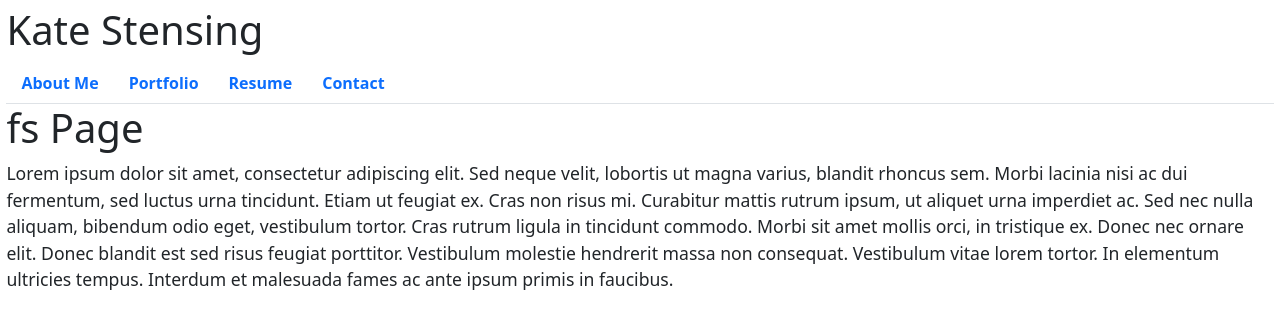
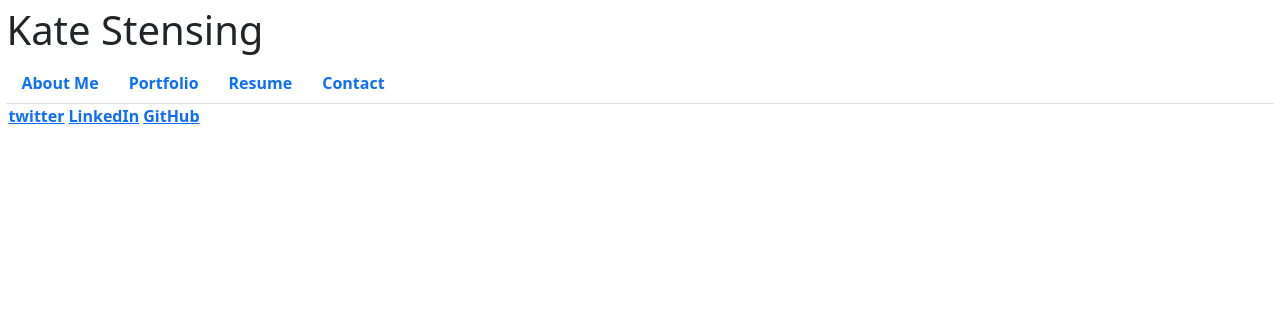
Before and after one commit to kstensing/professional-portfolio, a React (Create React App) app: page / in a window 1280 px wide. Shown: the top 328 px of the page. Built offline with nearby package versions, Linux system fonts and the light colour scheme.

Commit message:
added content in the footer

```diff
--- a/package.json
+++ b/package.json
@@ -9,7 +9,6 @@
     "bootstrap": "^5.1.3",
     "react": "17.0.2",
     "react-dom": "17.0.2",
-    "react-pdf": "^5.7.2",
     "react-scripts": "5.0.1",
     "web-vitals": "^2.1.4"
   },
--- a/src/components/Footer.js
+++ b/src/components/Footer.js
@@ -3,19 +3,10 @@ import React from 'react';
 export default function Footer() {
   return (
     <div>
-      <h1>fs Page</h1>
-      <p>
-        Lorem ipsum dolor sit amet, consectetur adipiscing elit. Sed neque
-        velit, lobortis ut magna varius, blandit rhoncus sem. Morbi lacinia nisi
-        ac dui fermentum, sed luctus urna tincidunt. Etiam ut feugiat ex. Cras
-        non risus mi. Curabitur mattis rutrum ipsum, ut aliquet urna imperdiet
-        ac. Sed nec nulla aliquam, bibendum odio eget, vestibulum tortor. Cras
-        rutrum ligula in tincidunt commodo. Morbi sit amet mollis orci, in
-        tristique ex. Donec nec ornare elit. Donec blandit est sed risus feugiat
-        porttitor. Vestibulum molestie hendrerit massa non consequat. Vestibulum
-        vitae lorem tortor. In elementum ultricies tempus. Interdum et malesuada
-        fames ac ante ipsum primis in faucibus.
-      </p>
+            <a href="https://twitter.com/StensingK" target="_blank" rel="noopener noreferrer">twitter</a>
+            <a href="http://www.linkedin.com/in/katherine-stensing-b9291930" target="_blank"
+                rel="noopener noreferrer">LinkedIn</a>
+            <a href="https://github.com/kstensing" target="_blank" rel="noopener noreferrer">GitHub</a>
     </div>
   );
 }
--- a/src/components/pages/About.js
+++ b/src/components/pages/About.js
@@ -7,7 +7,6 @@ export default function About() {
       <img className='card-img-center screenshot mx-1'
           src={require(`../../assets/portrait.jpg`)}
           alt={("portrait")}
-
           key={("portrait")}
           />
       <p>
--- a/src/components/pages/Contact.js
+++ b/src/components/pages/Contact.js
@@ -35,7 +35,10 @@ function Contact() {
 
   return (
     <section>
+
       <h1 data-testid="h1tag">Contact me</h1>
+      <div>Feel free to send me an email at&nbsp;<a href="mailto:stensingk@gmail.com" target="_blank" rel="noopener noreferrer">stensingk@gmail.com</a></div>
+
       <form className=".ml-1" id="contact-form" onSubmit={handleSubmit}>
         <div className='col-sm-2 col-form-label'>
           <label htmlFor="name">Name:</label>
--- a/src/components/pages/Resume.js
+++ b/src/components/pages/Resume.js
@@ -5,9 +5,7 @@ export default function Resume() {
     <div>
       <h1>Resume</h1>
       <p>
-        Download my <a href={"../../assets/resume.pdf"}>resume</a>
-       {/* Download my <DownloadLink src="../../assets/resume.pdf">resume</DownloadLink> */}
-       {/* <a href={projects[index].linkRepo}>Github Repository</a>  */}
+        Download my <a download href="../../assets/resume.pdf">resume</a>
       </p>
       <h2>
         Front-end Proficiencies
```
Also changed, not shown: 1 other file (tests, documents, lock files or other folders).
